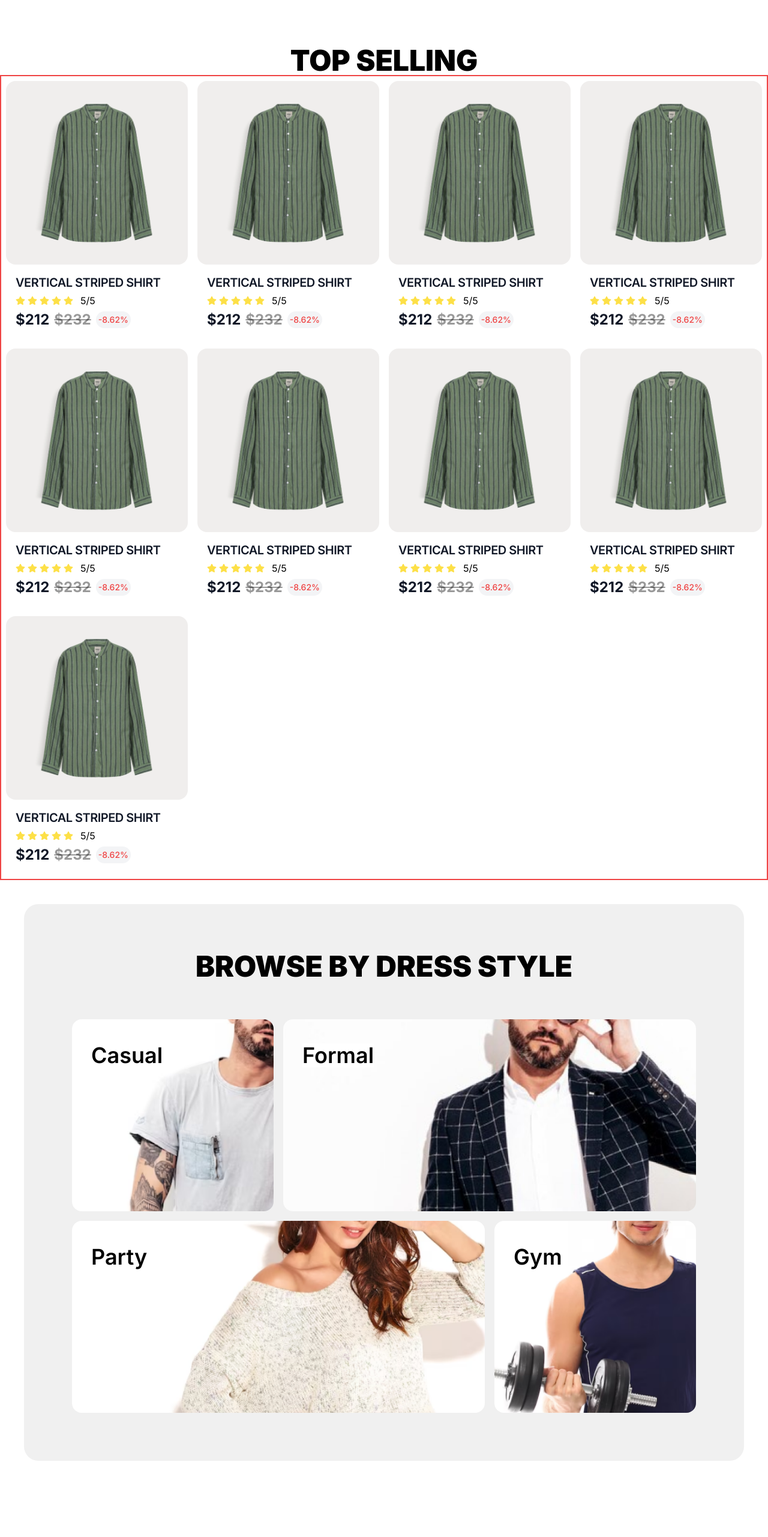
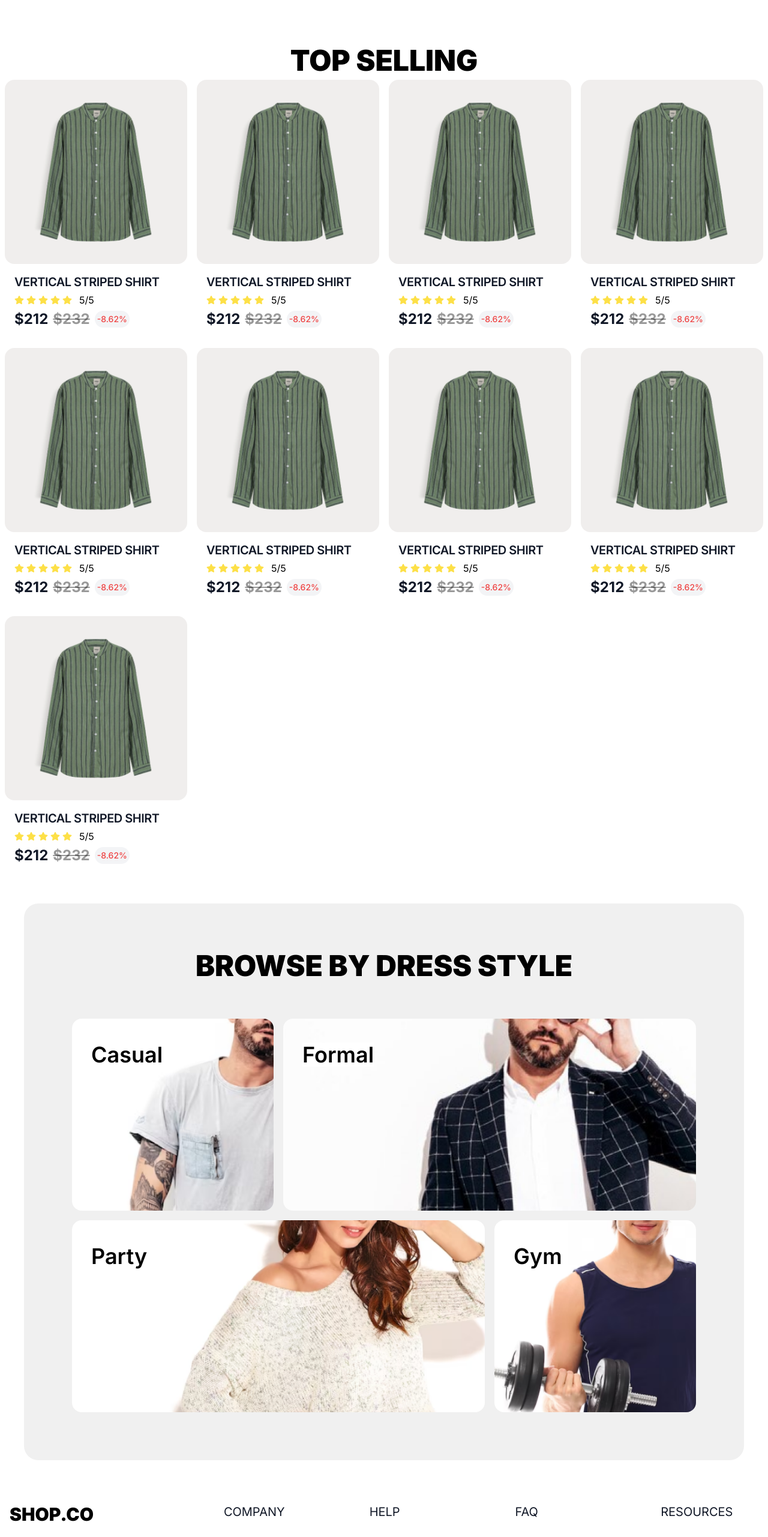
Before and after one commit to Sunthorn9rk/E-Comerce-Clothing-store-Frontend, a Next.js app: page / in a window 1280 px wide. Shown: the part 2280-4842 px from the top of the page at 60% size. Before the commit the page ends 4755 px from the top, so only its background shows below. Built offline with nearby package versions, Linux system fonts and the light colour scheme.

Commit message:
fix responsive small screen
responsive for 1 column product

```diff
--- a/src/app/layout.js
+++ b/src/app/layout.js
@@ -1,6 +1,7 @@
 import {Inter} from "next/font/google";
 import "./globals.css";
 import Navbar from "./components/Navbar";
+import Footer from "./components/Footer";
 
 const inter = Inter({subsets: ["latin"]});
 
@@ -15,6 +16,7 @@ export default function RootLayout({children}) {
       <body className={inter.className}>
         <Navbar />
         {children}
+        <Footer />
       </body>
     </html>
   );
--- a/src/app/page.js
+++ b/src/app/page.js
@@ -34,7 +34,7 @@ export default function Home() {
         TOP SELLING
       </h1>
       {/* products grid start */}
-      <div className="grid grid-cols-1 md:grid-cols-2 lg:grid-cols-4 pt-10 max-w-[1280px] mx-auto p-20 lg:p-0 border-2 border-red-500">
+      <div className="grid grid-cols-1 md:grid-cols-2 lg:grid-cols-4 pt-10 max-w-[1280px] mx-auto p-20 lg:p-0 ">
         {/* {data?.map((data) => (
           <ProductCard key={data.id} data={data} />
         ))} */}
```
